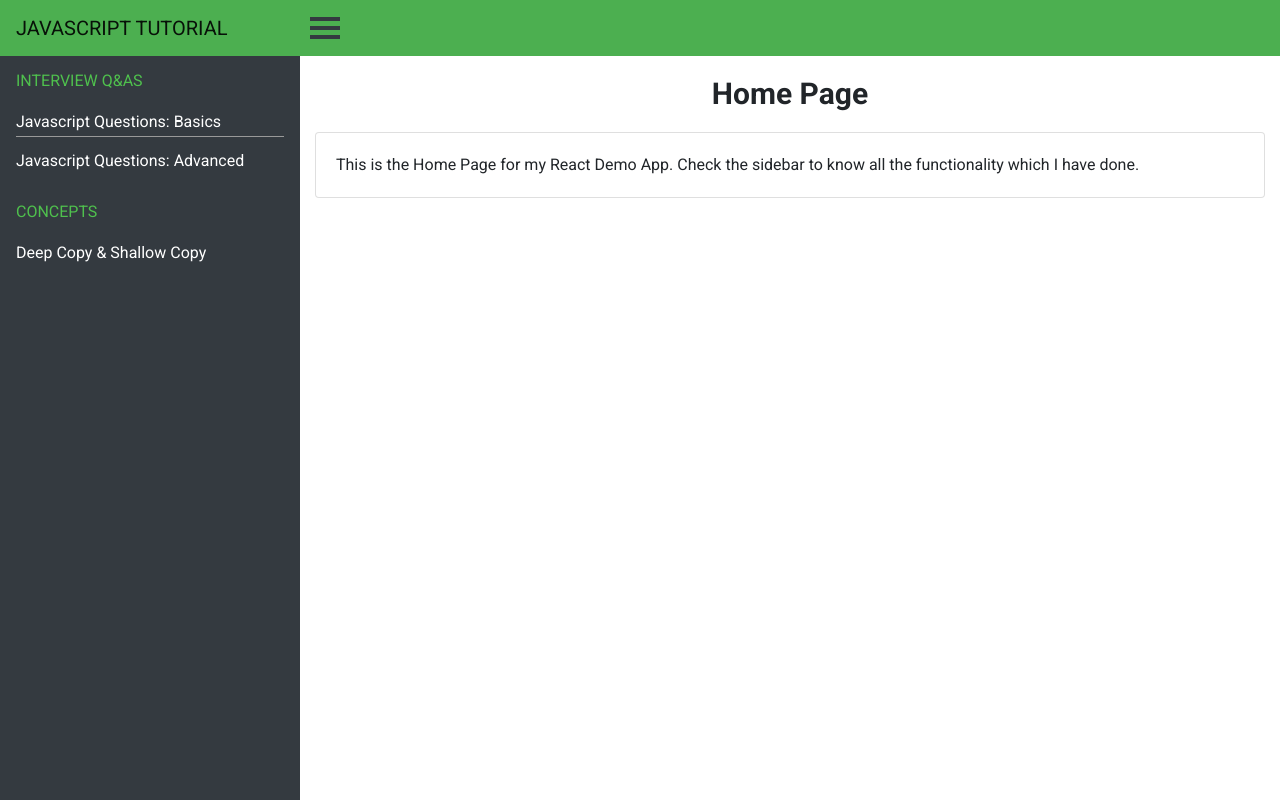
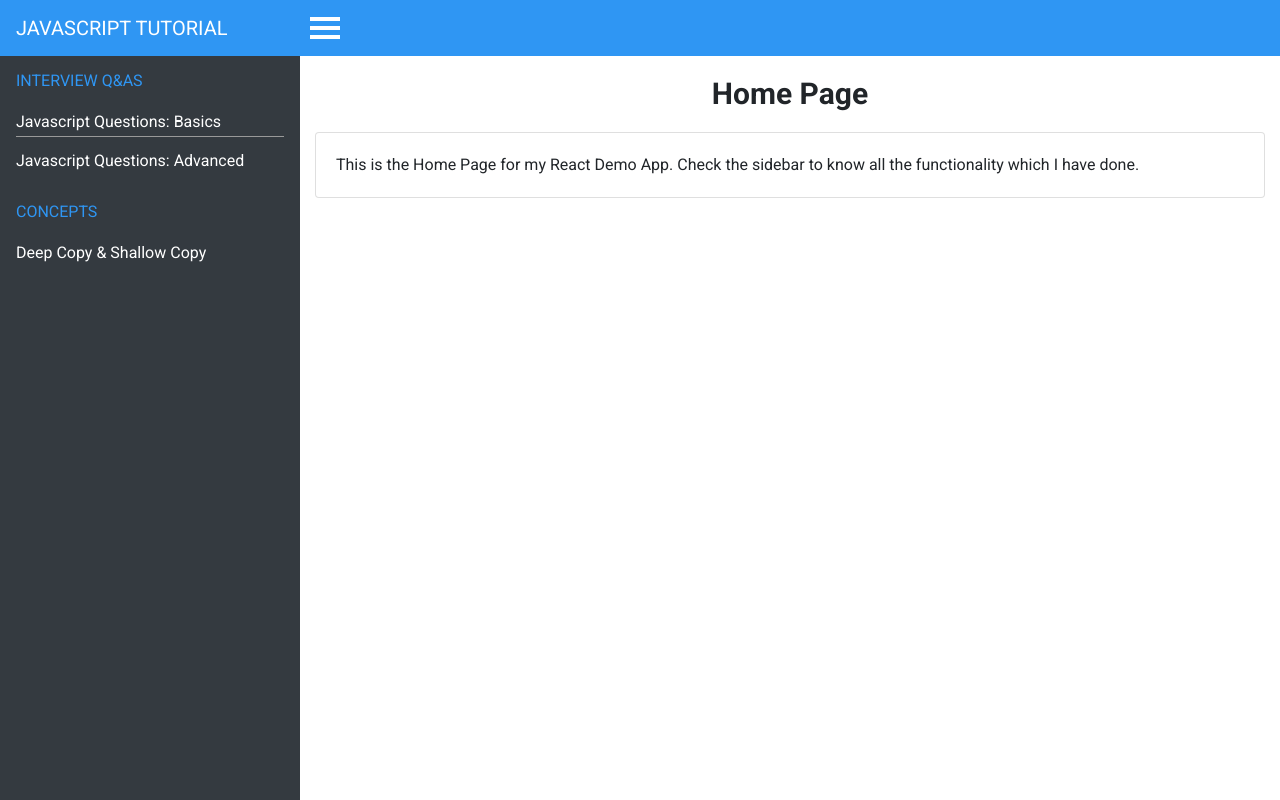
Before and after one commit to aamrits/javascript-tutorial, a React (Create React App) app: page /#/ in a window 1280 px wide. Built offline with nearby package versions, Linux system fonts and the light colour scheme.

Commit message:
changed color

```diff
--- a/src/App.css
+++ b/src/App.css
@@ -9,7 +9,10 @@
   width: 100%;
 }
 .navbar {
-  background-color: #4CAF50!important;
+  background-color: #2F96F3!important;
+}
+.navbar-light .navbar-brand {
+  color: #fff !important;
 }
 .wrapper {
   width: 300px;
@@ -32,5 +35,5 @@
   height: 4px;
   display: block;
   margin: 5px 0;
-  background: #343A40;
+  background: #fff;
 }
--- a/src/components/Navbar/Navbar.css
+++ b/src/components/Navbar/Navbar.css
@@ -12,7 +12,7 @@
 }
 
 #sidebar .navbar-brand {
-  color: #4fc04d !important;
+  color: #2F96F3 !important;
   text-transform: uppercase;
   font-size: 16px;
 }
```
